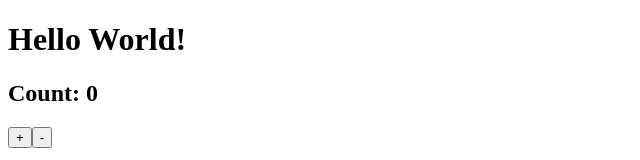
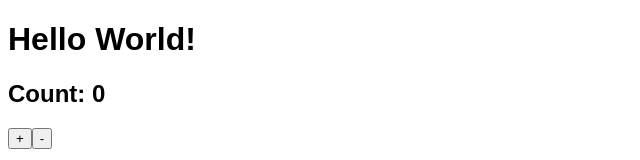
Before and after one commit to redshot/react-boilerplate, a React app: page / in a window 1280 px wide. Shown: the top 160 px of the page, without its empty margins (0-640 px from the left). Built offline with nearby package versions, Linux system fonts and the light colour scheme; the HTML template or start-up script is replaced by a standard one.

Commit message:
Installed css loader and style loader to compile css and inject it to the app on runtime

```diff
--- a/package.json
+++ b/package.json
@@ -26,7 +26,9 @@
     "@babel/preset-env": "^7.12.1",
     "@babel/preset-react": "^7.12.5",
     "babel-loader": "^8.1.0",
+    "css-loader": "^5.0.1",
     "html-webpack-plugin": "^4.5.0",
+    "style-loader": "^2.0.0",
     "webpack": "^5.4.0",
     "webpack-cli": "^4.2.0",
     "webpack-dev-server": "^3.11.0",
--- a/src/index.js
+++ b/src/index.js
@@ -1,6 +1,7 @@
 import React from 'react'
 import ReactDOM from 'react-dom'
 import App from './App'
+import './styles.css'
 
 // put component into html page
 ReactDOM.render(<App />, document.getElementById('app'));
--- /dev/null
+++ b/src/styles.css
@@ -0,0 +1,5 @@
+h1, h2, h3, h4, h5, h6 {
+  color: #000;
+  font-family: Arial, Helvetica, sans-serif;
+  font-weight: 600;
+}
--- a/webpack.config.base.js
+++ b/webpack.config.base.js
@@ -17,6 +17,11 @@ module.exports = {
           presets: ['@babel/preset-env', '@babel/preset-react'],
           plugins: ['@babel/plugin-proposal-class-properties']
         }
+      },
+      {
+        test: /\.css$/,
+        use: ['style-loader', 'css-loader'],
+        exclude: /node_modules/
       }
     ]
   },
@@ -37,5 +42,8 @@ module.exports = {
  * npm i -D name-of-package save the package as devdependency
  * webpack-dev-server watches the files and will do the build in the dist folder then send the signal to the browser to reload the page
  * We need plugin-proposal-class-properties package to understand proposed javascript features syntax like state = { count: 0 }.
+ * test: /\.js$/ and test: /\.js$/ contains regular expression test for js and css extensions
+ * css-loader is gonna allow webpack to handle css syntax while style-loader is gonna take the css and inject the style tag into html runtime
+ *
  *
  */
```
Also changed, not shown: 1 other file (tests, documents, lock files or other folders).
